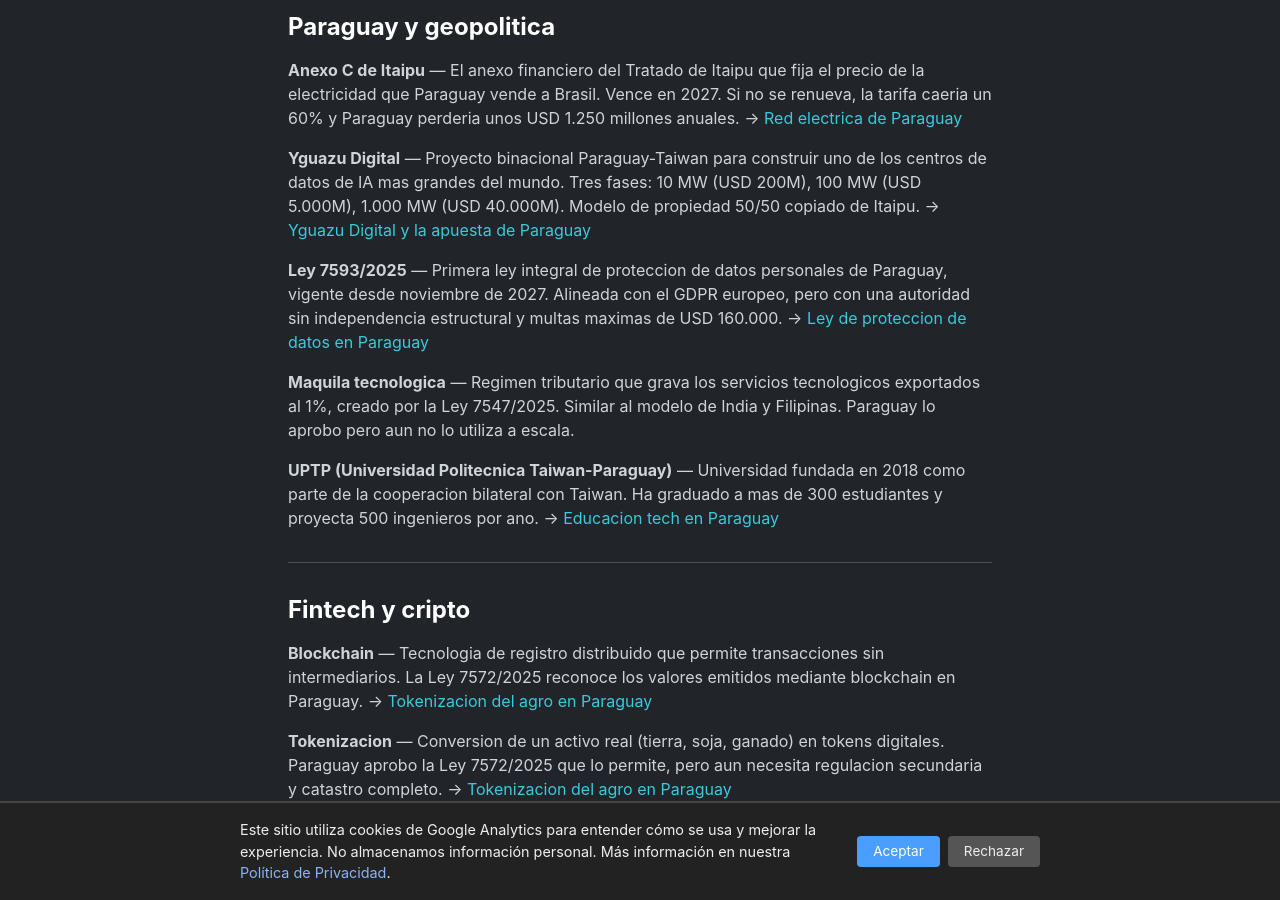
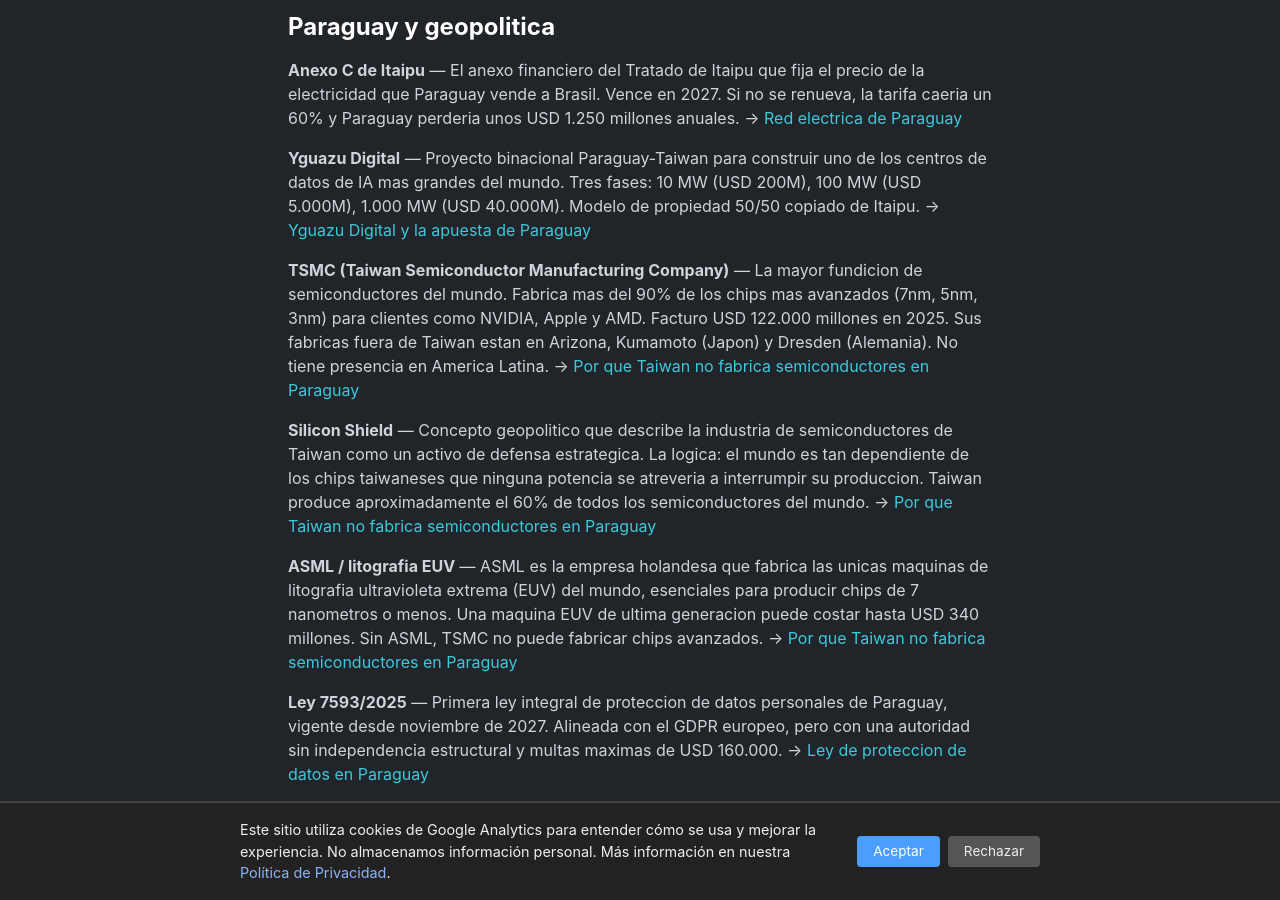
Before and after one commit to miravosqueinteresante/muchotexto.net, a Jekyll site: the page built from glosario.markdown, in a window 1280 px wide and 900 px high, scrolled down 2043 px. Built offline with Jekyll 4.4.1, drawn with Linux system fonts in a browser that asks for light colours.

Commit message:
Articulo #14: agregar 2 internal links, 3 terminos al glosario (TSMC, Silicon Shield, ASML/EUV), ajustar word count

```diff
--- a/glosario.markdown
+++ b/glosario.markdown
@@ -61,6 +61,15 @@
 
 **Yguazu Digital** — Proyecto binacional Paraguay-Taiwan para construir uno de los centros de datos de IA mas grandes del mundo. Tres fases: 10 MW (USD 200M), 100 MW (USD 5.000M), 1.000 MW (USD 40.000M). Modelo de propiedad 50/50 copiado de Itaipu.
 → [Yguazu Digital y la apuesta de Paraguay](/articulos/2026/06/23/yguazu-digital-paraguay-hub-ia-mas-grande-del-mundo/)
+
+**TSMC (Taiwan Semiconductor Manufacturing Company)** — La mayor fundicion de semiconductores del mundo. Fabrica mas del 90% de los chips mas avanzados (7nm, 5nm, 3nm) para clientes como NVIDIA, Apple y AMD. Facturo USD 122.000 millones en 2025. Sus fabricas fuera de Taiwan estan en Arizona, Kumamoto (Japon) y Dresden (Alemania). No tiene presencia en America Latina.
+→ [Por que Taiwan no fabrica semiconductores en Paraguay](/articulos/2026/07/15/semiconductores-taiwan-paraguay/)
+
+**Silicon Shield** — Concepto geopolitico que describe la industria de semiconductores de Taiwan como un activo de defensa estrategica. La logica: el mundo es tan dependiente de los chips taiwaneses que ninguna potencia se atreveria a interrumpir su produccion. Taiwan produce aproximadamente el 60% de todos los semiconductores del mundo.
+→ [Por que Taiwan no fabrica semiconductores en Paraguay](/articulos/2026/07/15/semiconductores-taiwan-paraguay/)
+
+**ASML / litografia EUV** — ASML es la empresa holandesa que fabrica las unicas maquinas de litografia ultravioleta extrema (EUV) del mundo, esenciales para producir chips de 7 nanometros o menos. Una maquina EUV de ultima generacion puede costar hasta USD 340 millones. Sin ASML, TSMC no puede fabricar chips avanzados.
+→ [Por que Taiwan no fabrica semiconductores en Paraguay](/articulos/2026/07/15/semiconductores-taiwan-paraguay/)
 
 **Ley 7593/2025** — Primera ley integral de proteccion de datos personales de Paraguay, vigente desde noviembre de 2027. Alineada con el GDPR europeo, pero con una autoridad sin independencia estructural y multas maximas de USD 160.000.
 → [Ley de proteccion de datos en Paraguay](/articulos/2026/07/07/ley-proteccion-datos-paraguay-ia/)
```
Also changed, not shown: _posts/2026-07-14-semiconductores-taiwan-paraguay.md (+5 -5 lines).
